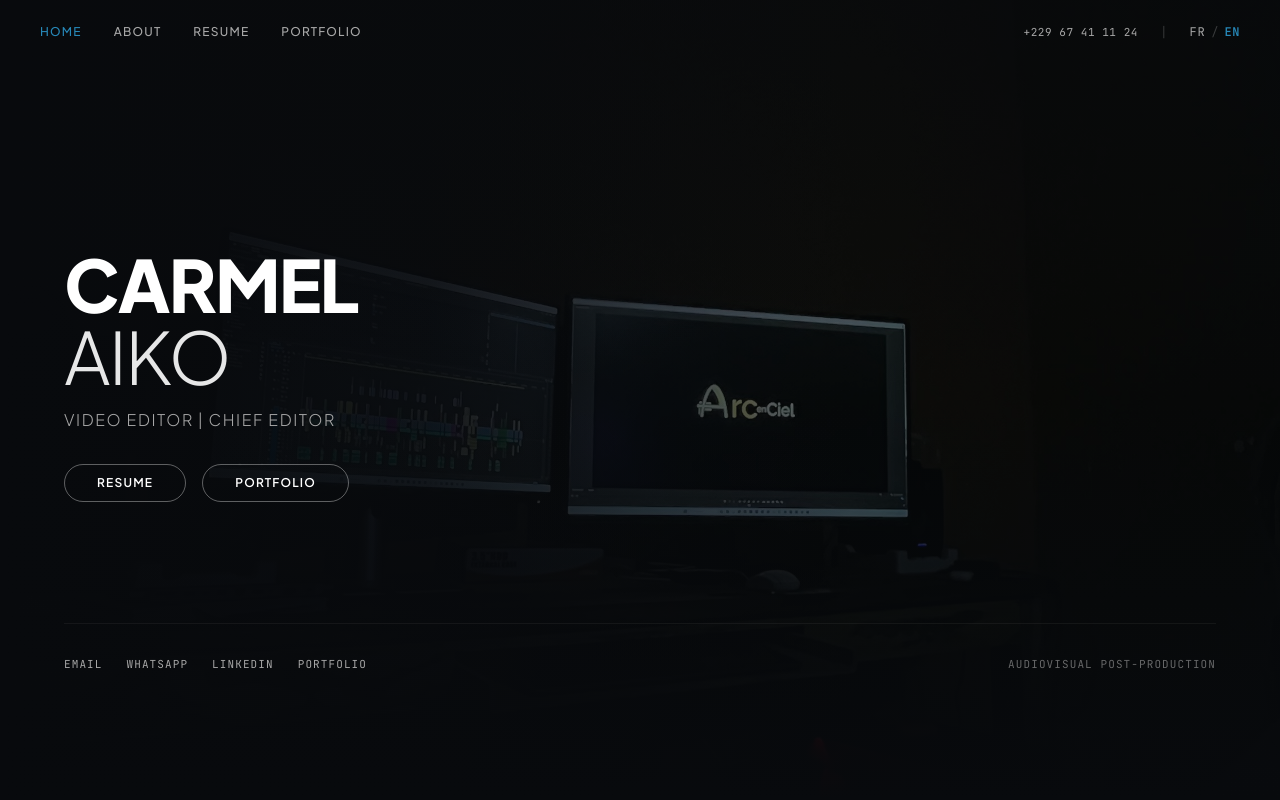
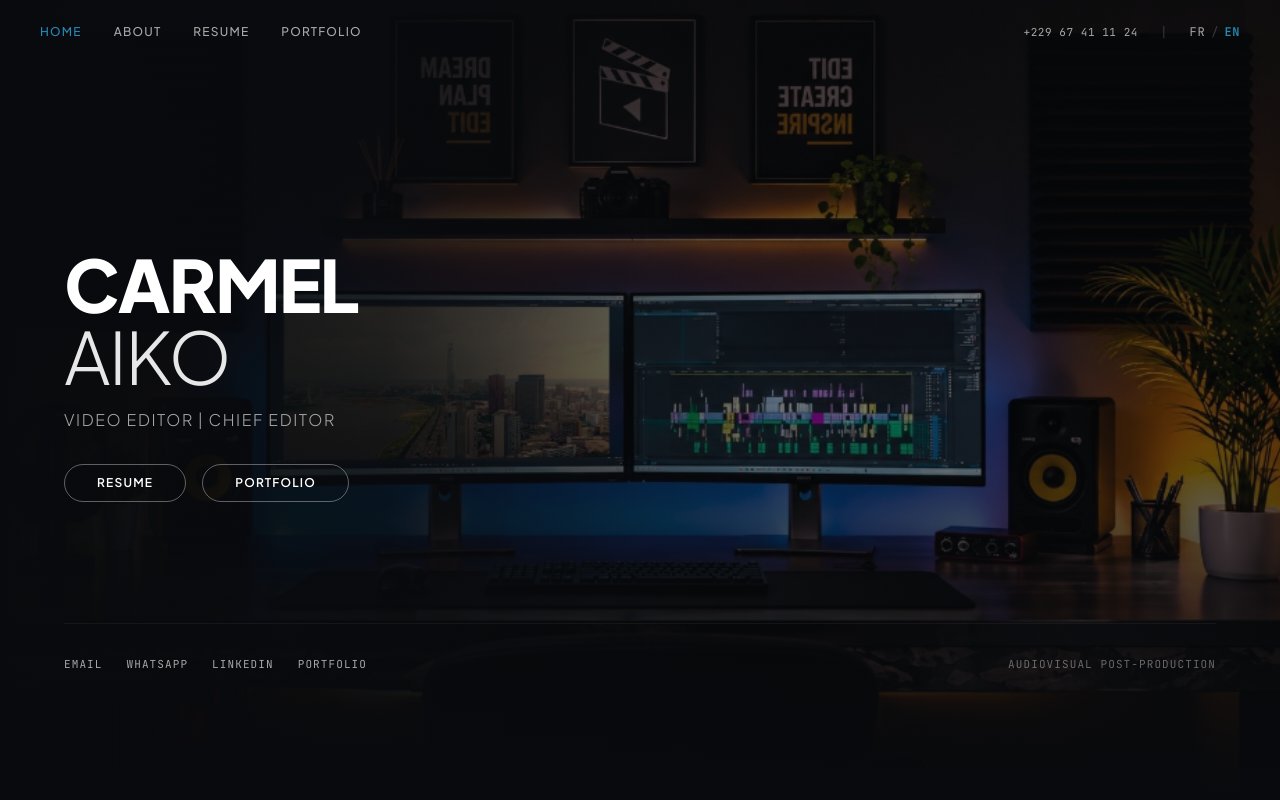
Before and after one commit to aikoulrich9-boop/carmel-aiko-portfolio, a React (Vite) app: page / in a window 1280 px wide. Shown: the top 800 px of the page. Built offline with nearby package versions, Linux system fonts and the light colour scheme; a web font is replaced by a local one.

Commit message:
feat: update hero section background image with editing suite photo at 50% opacity

```diff
--- a/src/sections/Hero.jsx
+++ b/src/sections/Hero.jsx
@@ -32,18 +32,17 @@ export const Hero = ({ onOpenCvModal }) => {
       id="home"
       className="relative w-full h-[100dvh] min-h-[640px] flex items-center bg-[#080A0D] overflow-hidden select-none"
     >
-      {/* Photographic Cinematic Background */}
+      {/* Photographic Cinematic Background with 50% opacity */}
       <div
-        className="absolute inset-0 bg-cover bg-center md:bg-right bg-no-repeat pointer-events-none transition-transform duration-1000 scale-100"
+        className="absolute inset-0 bg-cover bg-center bg-no-repeat pointer-events-none opacity-50 transition-opacity duration-700"
         style={{
           backgroundImage: `url('/images/carmel-aiko-hero.jpg')`,
         }}
       />
 
-      {/* Dark Cinematic Vignette & Gradient Overlays (preserving dark left side for text) */}
-      <div className="absolute inset-0 bg-[#080A0D]/60 pointer-events-none" />
-      <div className="absolute inset-0 bg-gradient-to-r from-[#080A0D] via-[#080A0D]/80 to-transparent w-full md:w-2/3 pointer-events-none" />
-      <div className="absolute inset-0 bg-gradient-to-t from-[#080A0D] via-transparent to-[#080A0D]/60 pointer-events-none" />
+      {/* Dark Cinematic Vignette & Gradient Overlays (preserving contrast for text) */}
+      <div className="absolute inset-0 bg-gradient-to-r from-[#080A0D] via-[#080A0D]/75 to-transparent w-full md:w-3/5 pointer-events-none" />
+      <div className="absolute inset-0 bg-gradient-to-t from-[#080A0D] via-transparent to-[#080A0D]/40 pointer-events-none" />
 
       {/* Main Content (Left Aligned as in Screenshot 1) */}
       <div className="relative z-10 w-full max-w-7xl mx-auto px-6 sm:px-12 lg:px-16 flex flex-col justify-between h-full py-28 md:py-32">
```
Also changed, not shown: public/images/carmel-aiko-hero.jpg, src/assets/images/carmel-aiko-hero.jpg.
